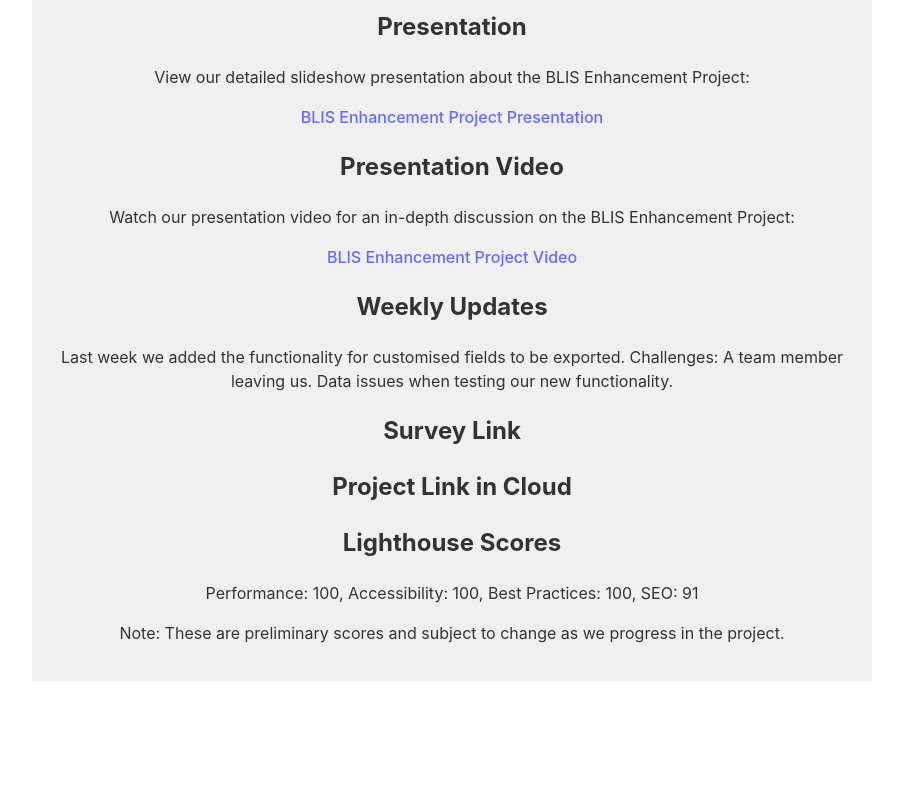
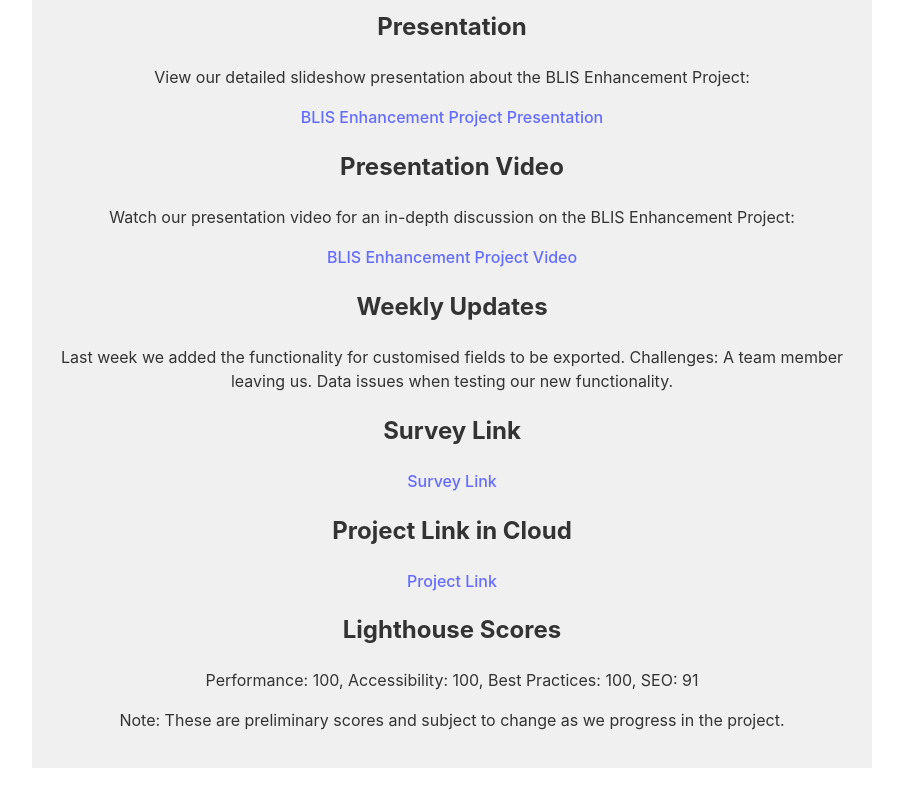
Before and after one commit to gfrantzen3/blisgjmv, a Vue app: page / in a window 1280 px wide. Shown: the part 779-1579 px from the top of the page, without its empty margins (188-1091 px from the left). Before the commit the page ends 1492 px from the top, so only its background shows below. Built offline with nearby package versions, Linux system fonts and the light colour scheme.

Commit message:
Update App.vue

```diff
--- a/src/App.vue
+++ b/src/App.vue
@@ -40,11 +40,11 @@ import { ref } from 'vue';
     </section>
     <section>
       <h2>Survey Link</h2>
-      <a href="https://docs.google.com/forms/d/e/1FAIpQLSe7oTxBJ9mQbkSNKZKJEh14CUAYXsjnTIzT4wgUyUKAjmdomA/viewform?usp=sharing"/>
+      <a href="https://docs.google.com/forms/d/e/1FAIpQLSe7oTxBJ9mQbkSNKZKJEh14CUAYXsjnTIzT4wgUyUKAjmdomA/viewform?usp=sharing">Survey Link</a>
     </section>
     <section>
       <h2>Project Link in Cloud</h2>
-      <a href="164.92.110.13/login.php"/>
+      <a href="164.92.110.13/login.php">Project Link</a>
     </section>
     <section>
       <h2>Lighthouse Scores</h2>
```
